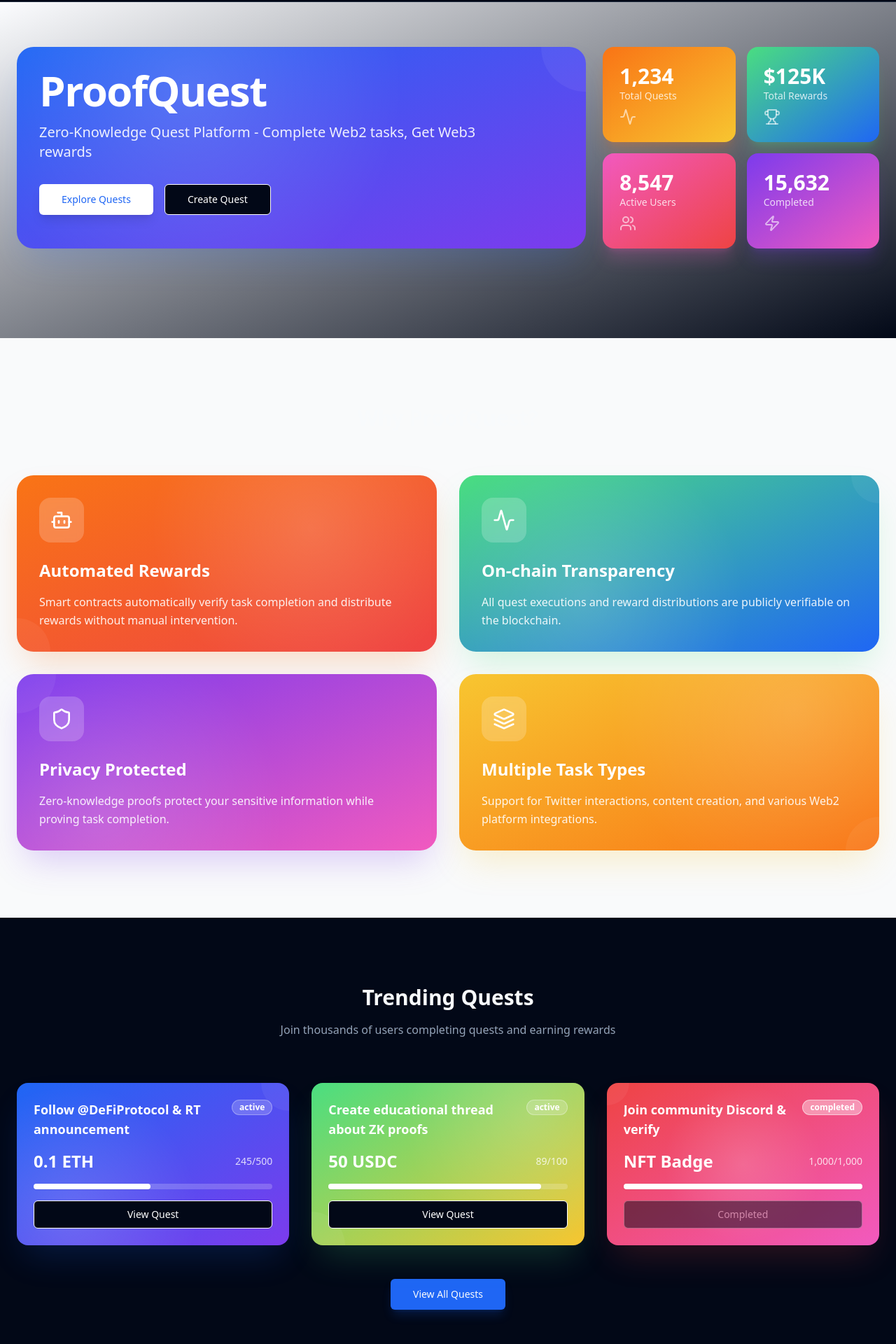
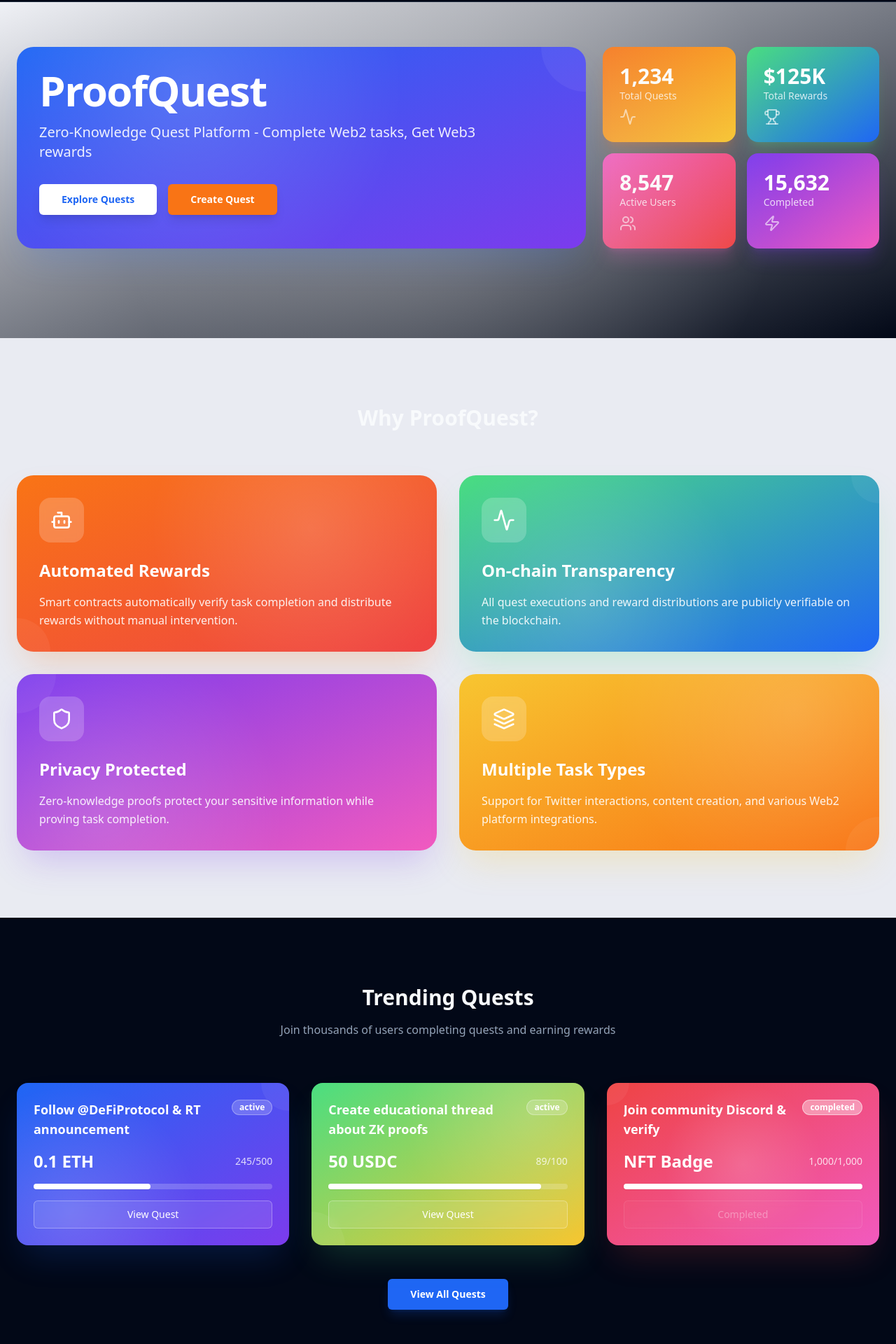
Before and after one commit to huaigu/proofquest-web3-adventures, a React (Vite) app: page / in a window 1280 px wide. Shown: the part 62-1982 px from the top of the page at 70% size. Built offline with nearby package versions, Linux system fonts and the light colour scheme.

Commit message:
Refactor: Adjust landing page background and button colors
Adjusted the landing page background to a light gray color and updated button colors to align with the theme.

```diff
--- a/src/index.css
+++ b/src/index.css
@@ -8,28 +8,28 @@ All colors MUST be HSL.
 
 @layer base {
   :root {
-    --background: 250 250% 99%;
-    --foreground: 224 71% 4%;
+    --background: 225 25% 97%;
+    --foreground: 225 39% 15%;
 
     --card: 0 0% 100%;
-    --card-foreground: 224 71% 4%;
+    --card-foreground: 225 39% 15%;
 
     --popover: 0 0% 100%;
-    --popover-foreground: 224 71% 4%;
+    --popover-foreground: 225 39% 15%;
 
-    --primary: 220 100% 60%;
+    --primary: 220 91% 54%;
     --primary-foreground: 0 0% 100%;
 
-    --secondary: 220 14% 96%;
-    --secondary-foreground: 220 8% 46%;
+    --secondary: 225 25% 94%;
+    --secondary-foreground: 225 25% 25%;
 
-    --muted: 220 14% 96%;
-    --muted-foreground: 220 8% 46%;
+    --muted: 225 25% 94%;
+    --muted-foreground: 225 15% 45%;
 
-    --accent: 33 100% 60%;
+    --accent: 33 95% 53%;
     --accent-foreground: 0 0% 100%;
 
-    /* Vibrant Bento Colors - Optimized for white background */
+    /* Vibrant Bento Colors - Optimized for premium gray background */
     --vibrant-orange: 25 95% 53%;
     --vibrant-blue: 220 91% 54%;
     --vibrant-red: 0 84% 60%;
@@ -38,9 +38,10 @@ All colors MUST be HSL.
     --vibrant-purple: 262 83% 58%;
     --vibrant-yellow: 45 93% 58%;
 
-    /* Subtle background tints */
-    --bg-tint: 220 60% 99%;
-    --section-bg: 220 20% 98%;
+    /* Premium background system */
+    --bg-subtle: 225 25% 95%;
+    --section-bg: 225 25% 93%;
+    --surface-elevated: 0 0% 100%;
 
     --destructive: 0 84.2% 60.2%;
     --destructive-foreground: 210 40% 98%;
--- a/src/pages/Index.tsx
+++ b/src/pages/Index.tsx
@@ -38,8 +38,9 @@ const Index = () => {
 
   return (
     <div className="min-h-screen bg-background">
-      {/* Hero Section - Bento Style with improved contrast */}
-      <section className="relative overflow-hidden px-6 py-16 bg-gradient-to-br from-[hsl(var(--bg-tint))] to-background">
+      {/* Hero Section - Premium gray background with vibrant cards */}
+      <section className="relative overflow-hidden px-6 py-16 bg-gradient-to-br from-[hsl(var(--bg-subtle))] to-background">
+        <div className="absolute inset-0 bg-[radial-gradient(circle_at_50%_50%,rgba(220,220,220,0.3)_0%,transparent_70%)]" />
         <div className="mx-auto max-w-7xl">
           <div className="grid grid-cols-1 md:grid-cols-12 gap-6 mb-16">
             {/* Main Title Card */}
@@ -55,12 +56,12 @@ const Index = () => {
                 </p>
                 <div className="flex flex-col sm:flex-row gap-4">
                   <Link to="/quests">
-                    <Button size="lg" className="bg-white text-[hsl(var(--vibrant-blue))] hover:bg-white/90 px-8 shadow-lg">
+                    <Button size="lg" className="bg-white text-[hsl(var(--vibrant-blue))] hover:bg-white/90 px-8 shadow-lg font-semibold">
                       Explore Quests
                     </Button>
                   </Link>
                   <Link to="/create">
-                    <Button variant="outline" size="lg" className="border-white text-white hover:bg-white/10 px-8">
+                    <Button size="lg" className="bg-[hsl(var(--vibrant-orange))] text-white hover:bg-[hsl(var(--vibrant-orange))]/90 px-8 shadow-lg font-semibold">
                       Create Quest
                     </Button>
                   </Link>
@@ -190,7 +191,7 @@ const Index = () => {
                   <div className="h-2 rounded-full bg-white shadow-sm" style={{ width: "49%" }} />
                 </div>
 
-                <Button variant="outline" className="w-full border-white text-white hover:bg-white/10 backdrop-blur-sm">
+                <Button className="w-full bg-white/10 text-white hover:bg-white/20 border border-white/30 backdrop-blur-sm">
                   View Quest
                 </Button>
               </div>
@@ -216,7 +217,7 @@ const Index = () => {
                   <div className="h-2 rounded-full bg-white shadow-sm" style={{ width: "89%" }} />
                 </div>
 
-                <Button variant="outline" className="w-full border-white text-white hover:bg-white/10 backdrop-blur-sm">
+                <Button className="w-full bg-white/10 text-white hover:bg-white/20 border border-white/30 backdrop-blur-sm">
                   View Quest
                 </Button>
               </div>
@@ -242,7 +243,7 @@ const Index = () => {
                   <div className="h-2 rounded-full bg-white shadow-sm" style={{ width: "100%" }} />
                 </div>
 
-                <Button variant="outline" className="w-full border-white/50 text-white/70 backdrop-blur-sm" disabled>
+                <Button className="w-full bg-white/5 text-white/70 border border-white/20 backdrop-blur-sm" disabled>
                   Completed
                 </Button>
               </div>
@@ -251,7 +252,7 @@ const Index = () => {
 
           <div className="mt-12 text-center">
             <Link to="/quests">
-              <Button size="lg" className="bg-[hsl(var(--vibrant-blue))] hover:bg-[hsl(var(--vibrant-blue))]/90 px-8 shadow-lg shadow-[hsl(var(--vibrant-blue))]/20">
+              <Button size="lg" className="bg-[hsl(var(--vibrant-blue))] hover:bg-[hsl(var(--vibrant-blue))]/90 px-8 shadow-lg shadow-[hsl(var(--vibrant-blue))]/20 text-white font-semibold">
                 View All Quests
               </Button>
             </Link>
```
